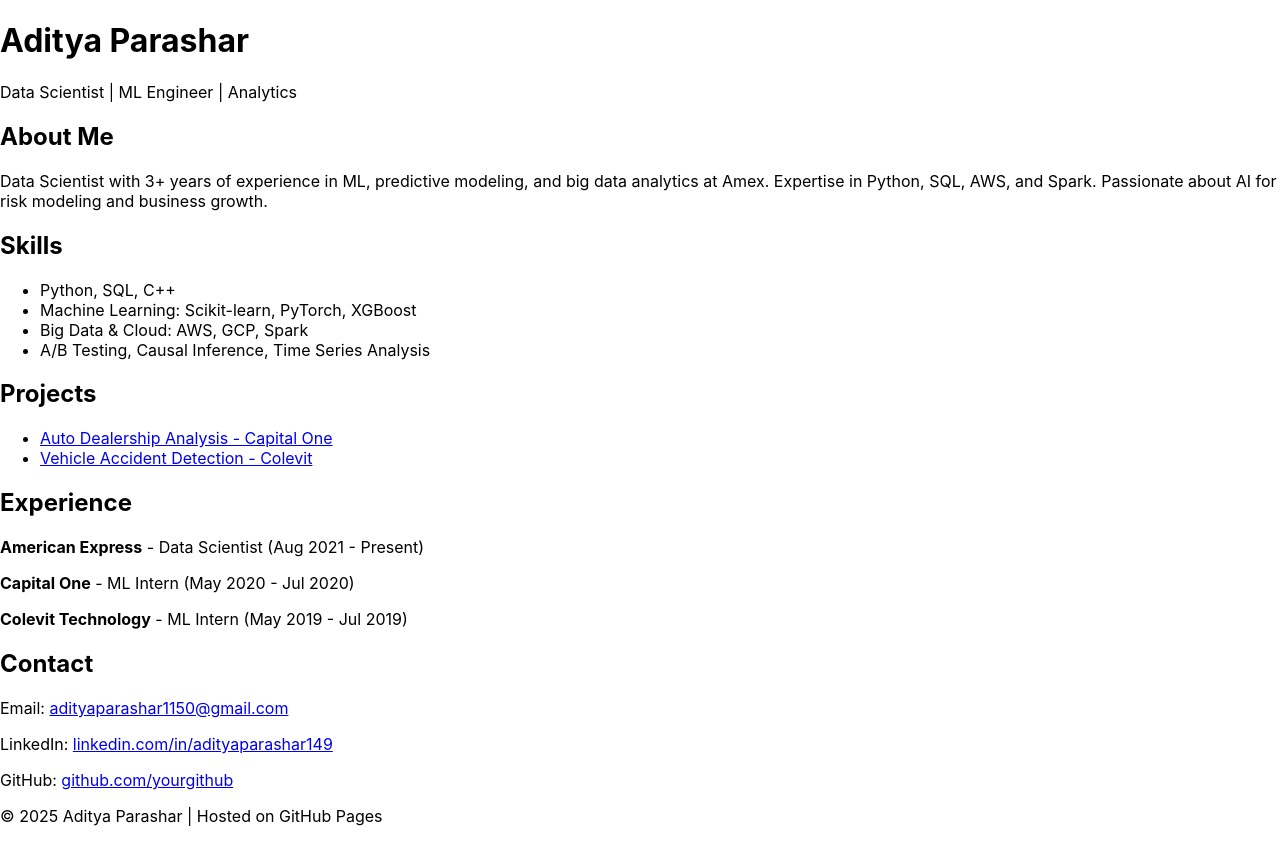
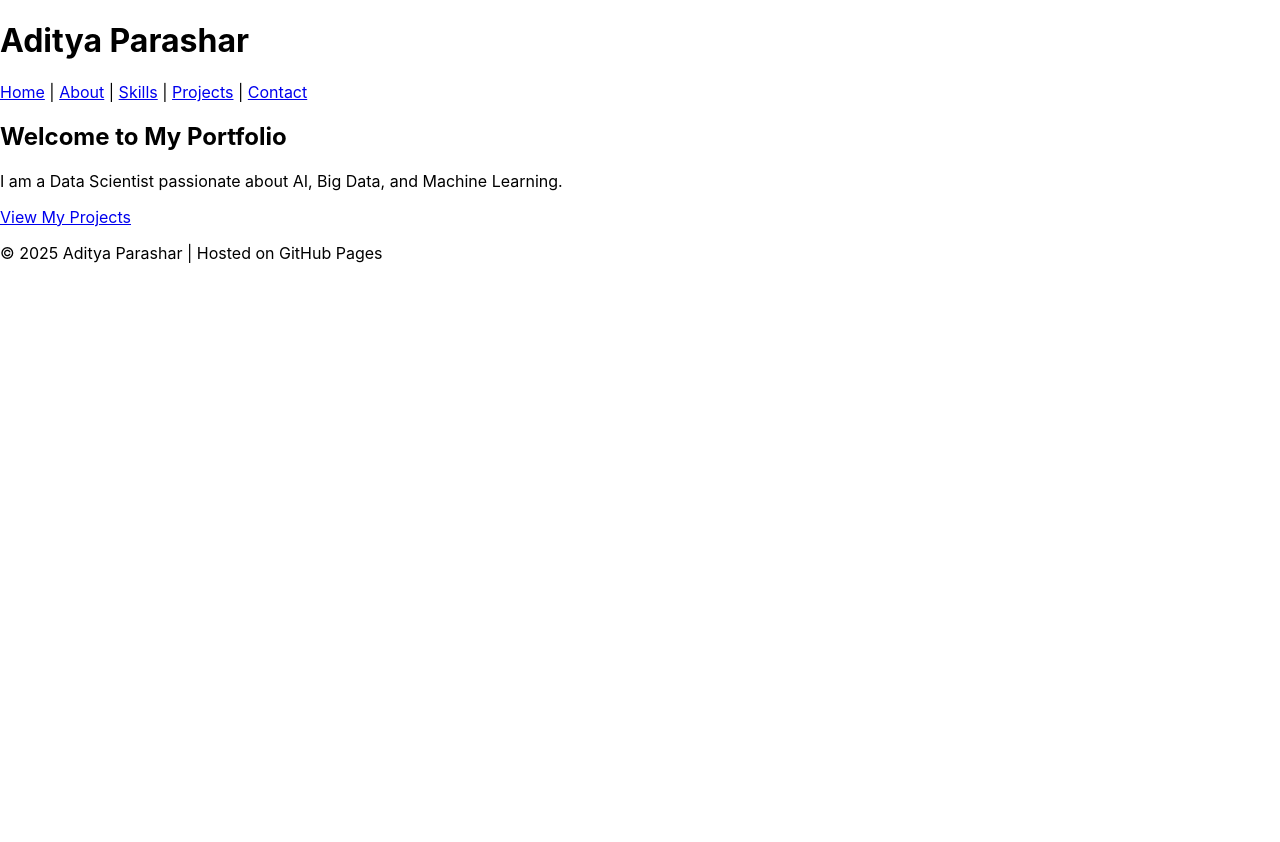
Before and after one commit to ap1510/portfolio, a React (Create React App) app: page / in a window 1280 px wide. After the commit the page ends 800 px from the top, so only its background shows below. Built offline with nearby package versions, Linux system fonts and the light colour scheme.

Commit message:
Updated portfolio with multiple pages and interactivity

```diff
--- a/package.json
+++ b/package.json
@@ -10,6 +10,7 @@
     "@testing-library/user-event": "^13.5.0",
     "react": "^19.0.0",
     "react-dom": "^19.0.0",
+    "react-router-dom": "^7.2.0",
     "react-scripts": "5.0.1",
     "web-vitals": "^2.1.4"
   },
--- a/src/App.js
+++ b/src/App.js
@@ -1,63 +1,73 @@
 import React from "react";
+import { BrowserRouter as Router, Route, Routes, Link } from "react-router-dom";
 import "./App.css";
 
-const App = () => {
-  return (
-    <div className="container">
-      <header>
-        <h1>Aditya Parashar</h1>
-        <p>Data Scientist | ML Engineer | Analytics</p>
-      </header>
-      <section id="about">
+const Home = () => (
+  <div className="section">
+    <h2>Welcome to My Portfolio</h2>
+    <p>I am a Data Scientist passionate about AI, Big Data, and Machine Learning.</p>
+    <Link to="/projects" className="btn">View My Projects</Link>
+  </div>
+);
+
+const About = () => (
+  <div className="section">
     <h2>About Me</h2>
-        <p>
-          Data Scientist with 3+ years of experience in ML, predictive modeling,
-          and big data analytics at Amex. Expertise in Python, SQL, AWS, and
-          Spark. Passionate about AI for risk modeling and business growth.
-        </p>
-      </section>
-      <section id="skills">
+    <p>B.Tech from IIT Kharagpur with 3+ years at American Express in AI-driven fraud detection.</p>
+  </div>
+);
+
+const Skills = () => (
+  <div className="section">
     <h2>Skills</h2>
     <ul>
       <li>Python, SQL, C++</li>
       <li>Machine Learning: Scikit-learn, PyTorch, XGBoost</li>
       <li>Big Data & Cloud: AWS, GCP, Spark</li>
-          <li>A/B Testing, Causal Inference, Time Series Analysis</li>
     </ul>
-      </section>
-      <section id="projects">
+  </div>
+);
+
+const Projects = () => (
+  <div className="section">
     <h2>Projects</h2>
     <ul>
-          <li>
-            <a href="Auto_Dealership_NLP_Analysis.pdf">Auto Dealership Analysis - Capital One</a>
-          </li>
-          <li>
-            <a href="sub.py">Vehicle Accident Detection - Colevit</a>
-          </li>
+      <li><a href="Auto_Dealership_Analysis.pptx">Auto Dealership Analysis - Capital One</a></li>
+      <li><a href="sub.py">Vehicle Accident Detection - Colevit</a></li>
     </ul>
-      </section>
-      <section id="experience">
-        <h2>Experience</h2>
-        <p><strong>American Express</strong> - Data Scientist (Aug 2021 - Present)</p>
-        <p><strong>Capital One</strong> - ML Intern (May 2020 - Jul 2020)</p>
-        <p><strong>Colevit Technology</strong> - ML Intern (May 2019 - Jul 2019)</p>
-      </section>
-      <section id="contact">
+  </div>
+);
+
+const Contact = () => (
+  <div className="section">
     <h2>Contact</h2>
-        <p>
-          Email: <a href="mailto:adityaparashar1150@gmail.com">adityaparashar1150@gmail.com</a>
-        </p>
-        <p>
-          LinkedIn: <a href="https://linkedin.com/in/adityaparashar149">linkedin.com/in/adityaparashar149</a>
-        </p>
-        <p>
-          GitHub: <a href="https://github.com/ap1510">github.com/yourgithub</a>
-        </p>
-      </section>
+    <p>Email: <a href="mailto:adityaparashar1150@gmail.com">adityaparashar1150@gmail.com</a></p>
+    <p>LinkedIn: <a href="https://linkedin.com/in/adityaparashar149">linkedin.com/in/adityaparashar149</a></p>
+  </div>
+);
+
+const App = () => {
+  return (
+    <Router>
+      <div className="container">
+        <header>
+          <h1>Aditya Parashar</h1>
+          <nav>
+            <Link to="/">Home</Link> | <Link to="/about">About</Link> | <Link to="/skills">Skills</Link> | <Link to="/projects">Projects</Link> | <Link to="/contact">Contact</Link>
+          </nav>
+        </header>
+        <Routes>
+          <Route path="/" element={<Home />} />
+          <Route path="/about" element={<About />} />
+          <Route path="/skills" element={<Skills />} />
+          <Route path="/projects" element={<Projects />} />
+          <Route path="/contact" element={<Contact />} />
+        </Routes>
         <footer>
           <p>&copy; 2025 Aditya Parashar | Hosted on GitHub Pages</p>
         </footer>
       </div>
+    </Router>
   );
 };
 
```
Also changed, not shown: 1 other file (tests, documents, lock files or other folders). Lines whose indentation alone changed are shown as unchanged.
